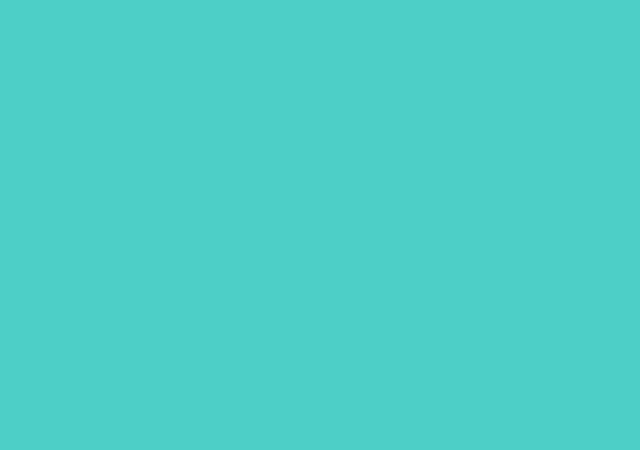
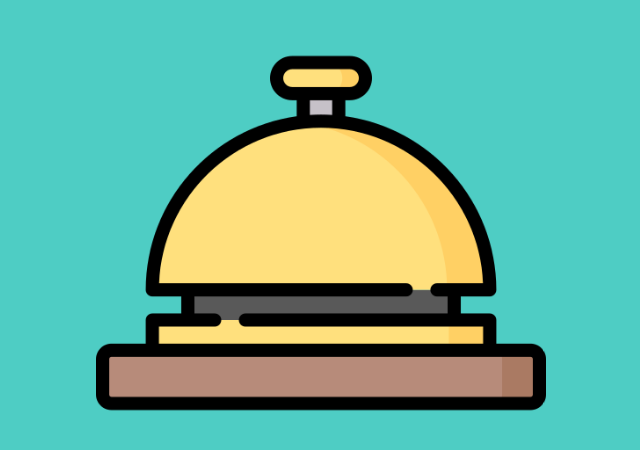
Before and after one commit to MCHCortana/Minutka, a plain HTML site: page index.html in a window 1280 px wide. Both pictures are taken after a click on the element 640 px from the left and 233 px from the top of the page. Shown: the whole page, without its empty margins (319-959 px from the left). Drawn offline with Linux system fonts and the light colour scheme.

Commit message:
ring added

```diff
--- a/index.js
+++ b/index.js
@@ -5,6 +5,7 @@ const alarmElement = document.querySelector('.alarm');
 
 const alarmRing = () => {
   alarmElement.classList.add('alarm--ring');
+  document.querySelector('audio').play();
 };
 
 alarmElement.addEventListener('click', alarmRing);
--- a/style.css
+++ b/style.css
@@ -28,7 +28,7 @@ body {
   width: 30rem;
   height: 30rem;
   background-size: contain;
-  background-image: url('assets/alarm.gif');
+  background-image: url('assets/alarm.png');
 }
 
 @keyframes ring {
```
Also changed, not shown: assets/alarm.png (added).
